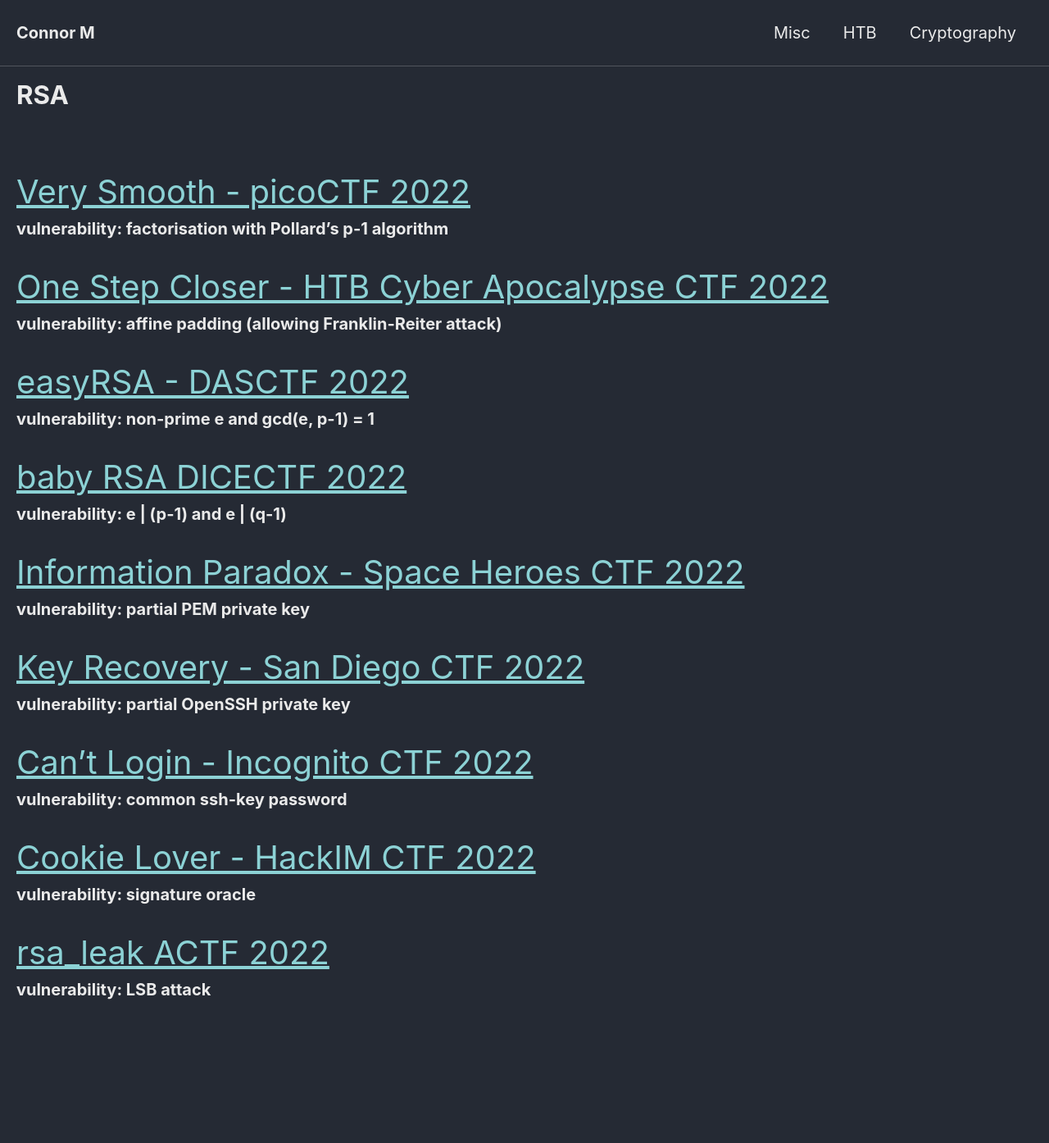
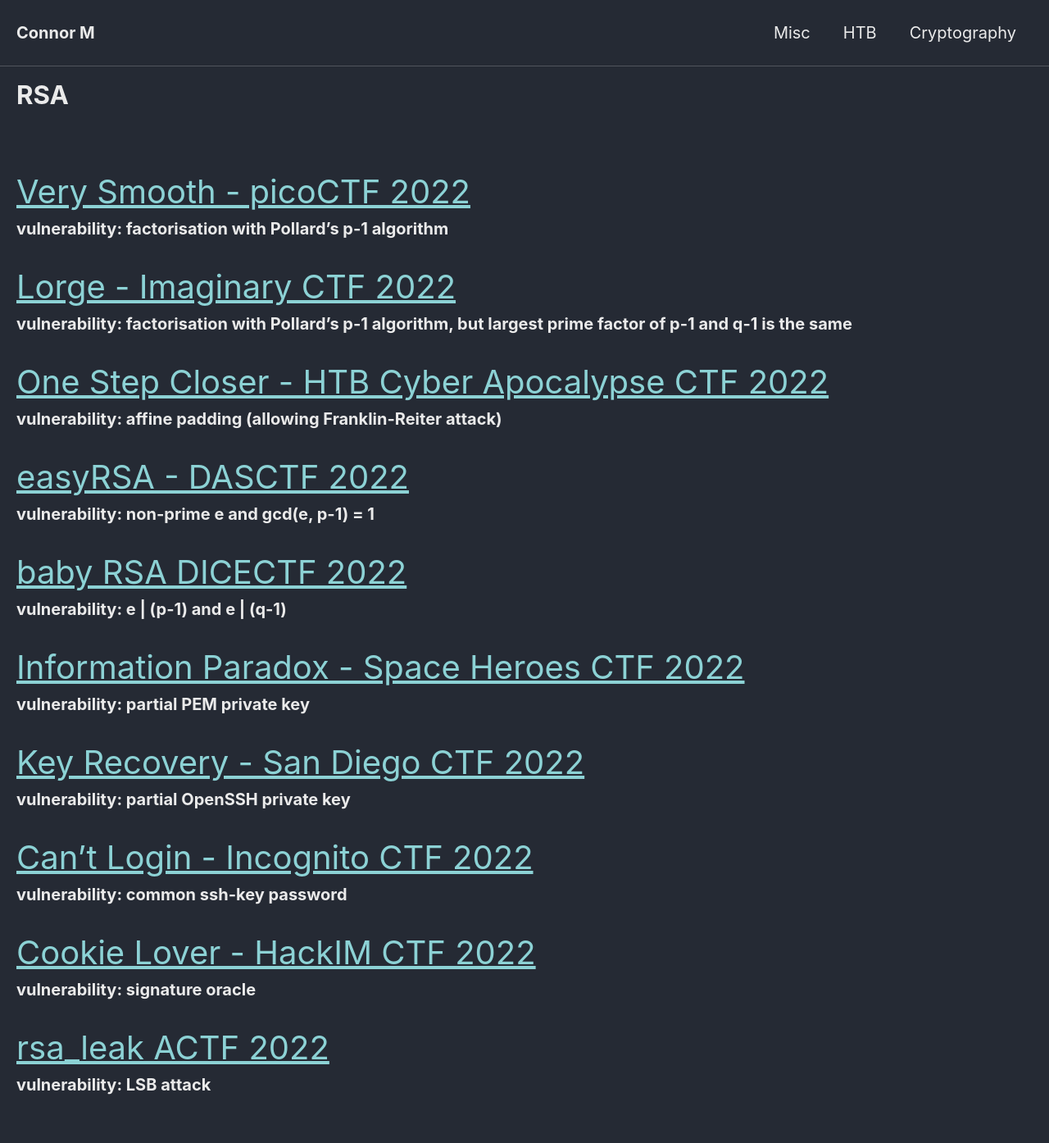
Before and after one commit to Connor-McCartney/Connor-McCartney.github.io, a Jekyll site: the page built from _pages/cryptography/rsa/rsa.md, in a window 1280 px wide. Shown: the whole page at 82% size. Built offline with Jekyll 4.4.1, drawn with Linux system fonts in a browser that asks for light colours; cached includes are drawn as plain includes; before the commit the page ends 1278 px from its top, so only the background shows below that.

Commit message:
Update rsa.md

```diff
--- a/_pages/cryptography/rsa/rsa.md
+++ b/_pages/cryptography/rsa/rsa.md
@@ -8,6 +8,10 @@ title: RSA
 
 <span style="font-size:2em;">   [Very Smooth - picoCTF 2022](/cryptography/rsa/very-smooth-picoCTF-2022)       </span> <br>
 __vulnerability: factorisation with Pollard's p-1 algorithm__
+
+
+<span style="font-size:2em;">   [Lorge - Imaginary CTF 2022](/cryptography/rsa/Lorge-Imaginary-CTF-2022)       </span> <br>
+__vulnerability: factorisation with Pollard's p-1 algorithm, but largest prime factor of p-1 and q-1 is the same__
 
 
 <span style="font-size:2em;">   [One Step Closer - HTB Cyber Apocalypse CTF 2022](/cryptography/rsa/one-step-closer-HTB-cyber-apocalypse-CTF-2022)       </span> <br>
```
